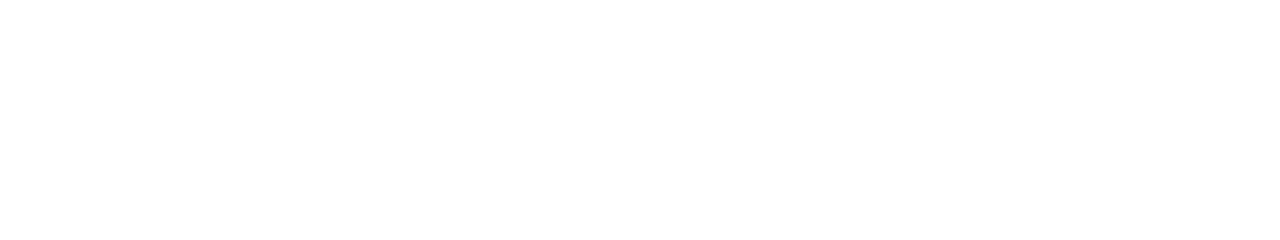
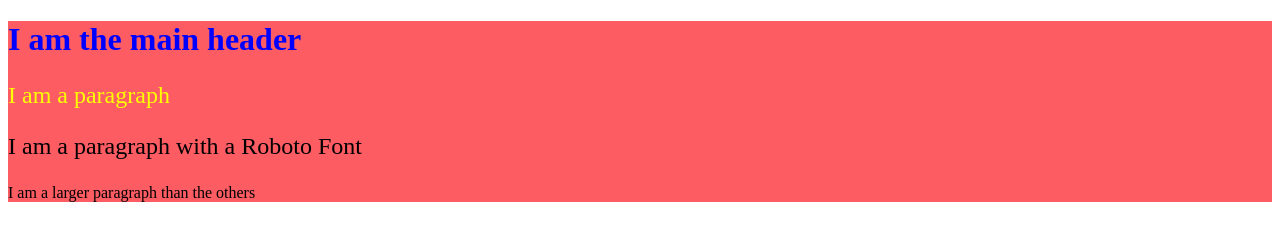
Before and after one commit to Path2Tech-CO/CSS-PTT-3-0, a plain HTML site: page index.html in a window 1280 px wide. Drawn offline with Linux system fonts and the light colour scheme.

Commit message:
apply google fonts plus applying css connection to html file

```diff
--- a/index.html
+++ b/index.html
@@ -6,7 +6,9 @@
   <title>CSS Lesson 03</title>
   <link rel="stylesheet" href="style.css">
   <!-- Import Google Font URL below this comment -->
-
+  <link rel="preconnect" href="https://fonts.googleapis.com">
+  <link rel="preconnect" href="https://fonts.gstatic.com" crossorigin>
+  <link href="https://fonts.googleapis.com/css2?family=Roboto:ital,wght@0,100;0,300;0,400;0,500;0,700;0,900;1,100;1,300;1,400;1,500;1,700;1,900&display=swap" rel="stylesheet">
   <!-- Import Google Font URL above this comment -->
 </head>
 <body>
--- a/style.css
+++ b/style.css
@@ -1,15 +1,12 @@
 #main-content {
-  width: 100vw;
-  height: 100vh;
-  color: white;
   /* Add Background Color Below this comment */
-
+  background-color: #fd5c63;
   /* Add Background Color Above this comment */
 }
 
 .text-yellow {
   /* Add color below this comment */
-
+  color: rgb(255, 255, 0);
   /* Add color above this comment */
   font-size: 24px;
 }
@@ -27,7 +24,7 @@
 
 h1 {
   /* Add color below this comment */
+  color:blue;
+  /* Add color above this comment */
 
-  /* Add color above this comment */
-  font-size: 32px;
 }
```
